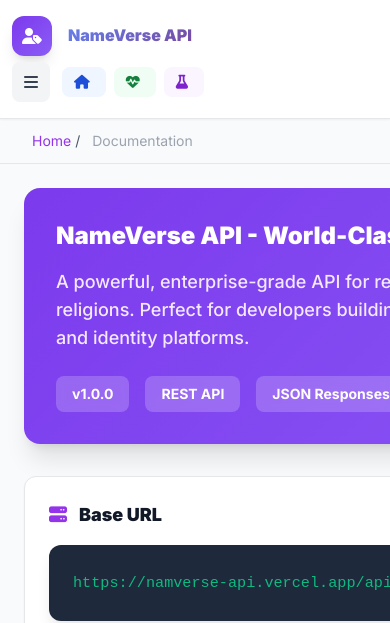
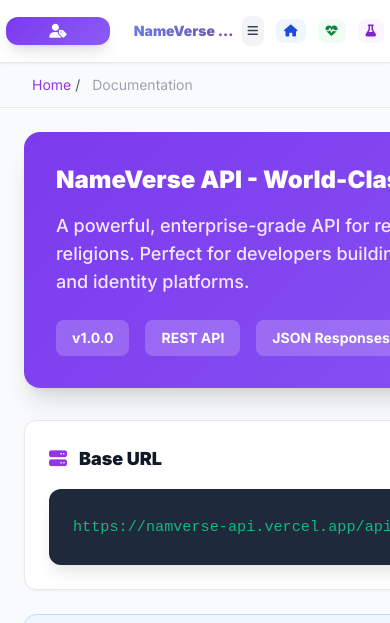
Before and after one commit to zakriyakhandeveloper/NameVerseApiDocumentations, a website: page NameMeaningApiDocumentation/docs/Docs.html in a window 390 px wide. Shown: the top 623 px of the page. Drawn offline with nearby package versions, Linux system fonts and the light colour scheme.

Commit message:
UX: aggressive mobile navbar collapse - shrink icons, hide labels, tight spacing

```diff
--- a/NameMeaningApiDocumentation/docs/Docs.html
+++ b/NameMeaningApiDocumentation/docs/Docs.html
@@ -148,18 +148,65 @@
       }
     }
 
-    /* Top navbar mobile adjustments */
-    @media (max-width: 640px) {
-      nav .container { padding-left: 0.75rem; padding-right: 0.75rem; }
-      nav .container > div { display:flex; flex-wrap:wrap; align-items:center; gap:0.4rem; }
-      nav .container .flex.items-center.justify-between { align-items:center; }
-      nav .container .flex.items-center.space-x-4 { flex: 1 1 auto; min-width:0; }
-      nav .container .flex.items-center.space-x-4 > div > h1 { font-size:1rem; line-height:1.1; }
-      nav .container .flex.items-center.space-x-4 > div > p { display:none; }
-      nav .container .flex.items-center.space-x-4 i.fas { font-size:16px; }
-      nav .container .flex.items-center.space-x-2 { flex: 0 0 auto; }
-      #tocToggle { margin-right: 0.25rem; }
-      .container .px-4 { padding-left:0.5rem; padding-right:0.5rem; }
+    /* Top navbar mobile adjustments - aggressive mobile-first collapse */
+    @media (max-width: 768px) {
+      nav { padding-top: 0; padding-bottom: 0; }
+      nav .container { padding-left: 0.5rem; padding-right: 0.5rem; }
+      nav .container { max-width: 100vw; }
+      nav > .container > .flex.items-center.justify-between {
+        flex-direction: row;
+        gap: 0.25rem;
+      }
+      /* Shrink left section (logo + title) */
+      nav .flex.items-center.space-x-4 {
+        flex: 1;
+        min-width: 0;
+        gap: 0.5rem;
+      }
+      nav .flex.items-center.space-x-4 .w-10 {
+        width: 32px;
+        height: 32px;
+        flex-shrink: 0;
+      }
+      nav .flex.items-center.space-x-4 .w-10 i { font-size: 0.875rem; }
+      nav .flex.items-center.space-x-4 > div {
+        min-width: 0;
+        flex: 1;
+      }
+      nav .flex.items-center.space-x-4 h1 {
+        font-size: 0.95rem;
+        line-height: 1;
+        margin: 0;
+        white-space: nowrap;
+        overflow: hidden;
+        text-overflow: ellipsis;
+      }
+      nav .flex.items-center.space-x-4 p { display: none; }
+
+      /* Right nav buttons - stack horizontally, shrink text */
+      nav .flex.items-center.space-x-2 {
+        gap: 0.25rem;
+        flex-wrap: nowrap;
+        flex-shrink: 0;
+      }
+      nav .flex.items-center.space-x-2 a,
+      nav .flex.items-center.space-x-2 button {
+        padding-left: 0.5rem;
+        padding-right: 0.5rem;
+        padding-top: 0.375rem;
+        padding-bottom: 0.375rem;
+        font-size: 0.75rem;
+        white-space: nowrap;
+      }
+      nav .flex.items-center.space-x-2 span { display: none; }
+      nav .flex.items-center.space-x-2 i { margin-right: 0; }
+      #tocToggle { padding: 0.375rem 0.375rem; margin: 0; }
+    }
+
+    @media (max-width: 480px) {
+      nav .container { padding-left: 0.375rem; padding-right: 0.375rem; }
+      nav .flex.items-center.space-x-4 h1 { font-size: 0.875rem; }
+      nav .flex.items-center.space-x-4 .w-10 { width: 28px; height: 28px; }
     }
 
     /* Responsive fixes to avoid overflowing components on small screens */
```
